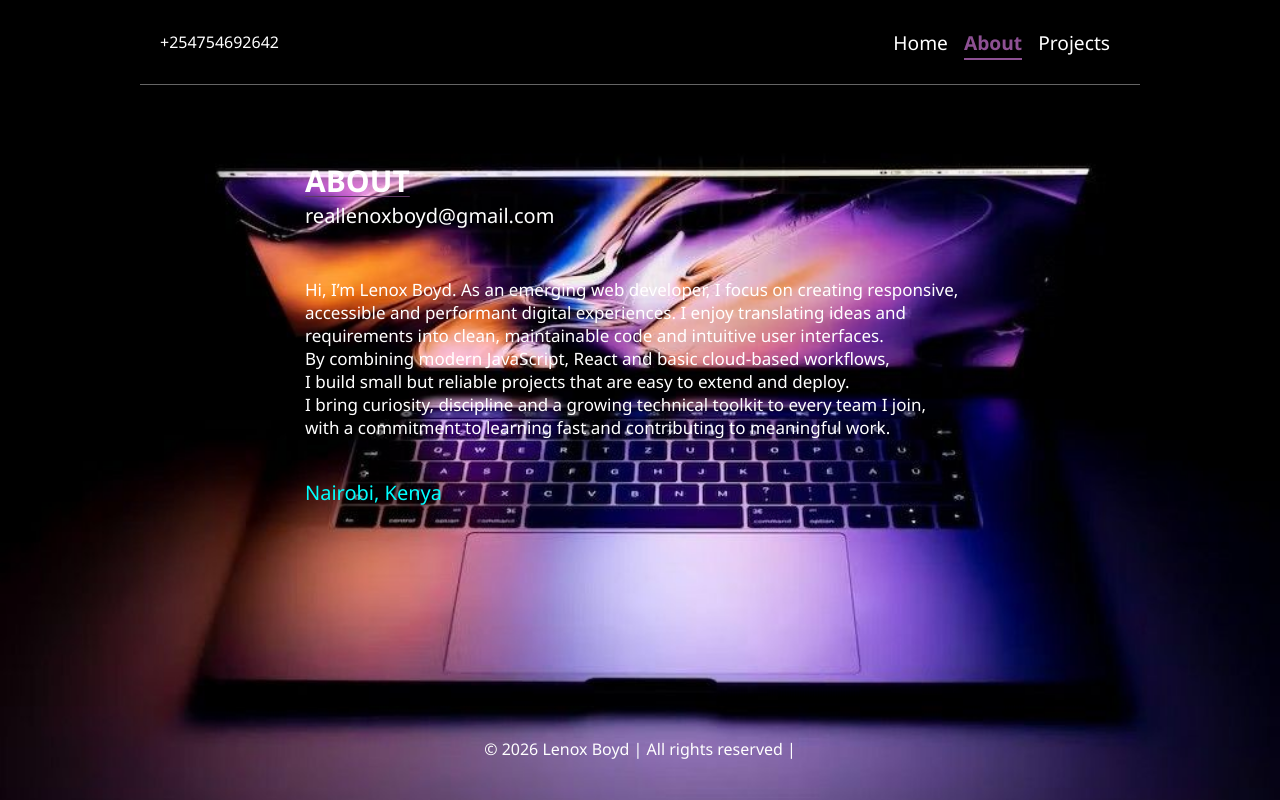
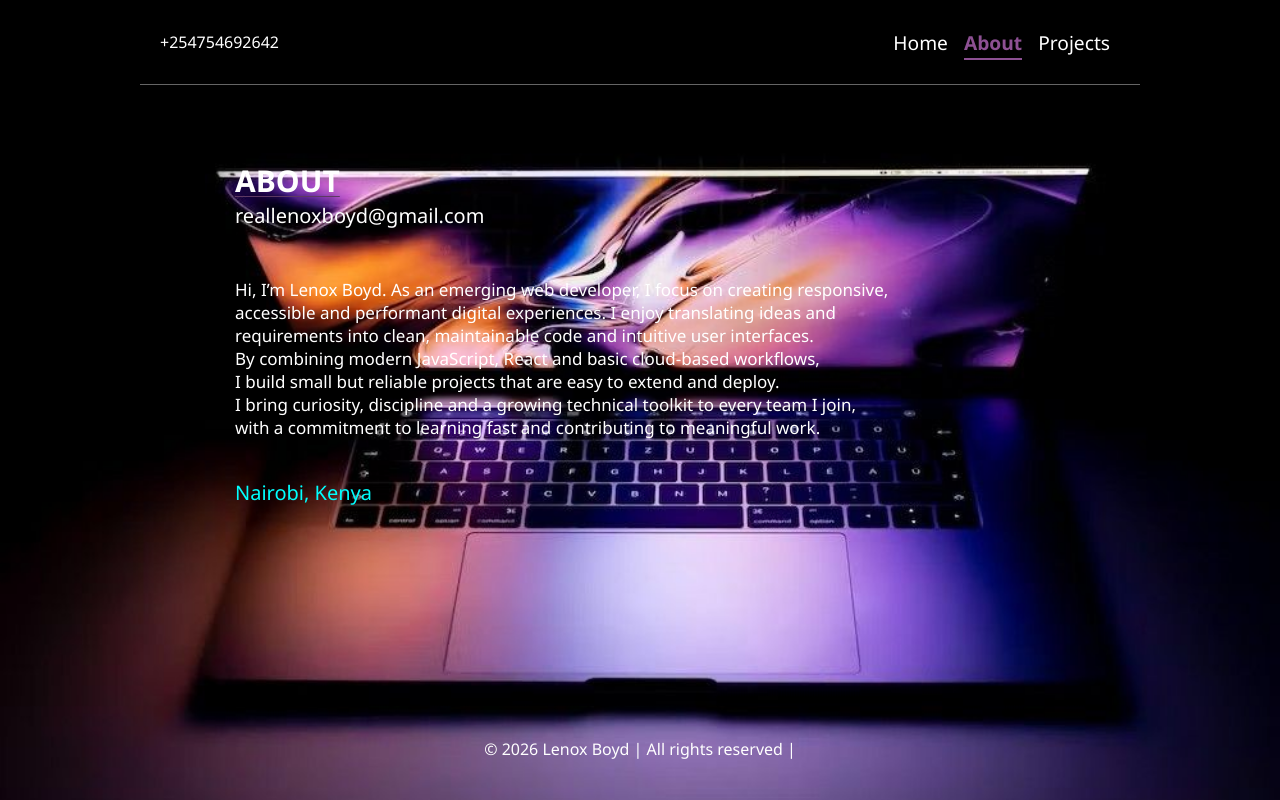
Before and after one commit to Top053/portfolio, a React (Vite) app: page /about in a window 1280 px wide. Built offline with nearby package versions, Linux system fonts and the light colour scheme.

Commit message:
remove margin left from .boyd

```diff
--- a/src/index.css
+++ b/src/index.css
@@ -157,7 +157,6 @@ span{
 }
 .boyd{
     width: 100%;
-    margin-left: 70px;
 }
 .btn{
     display: flex;
```
